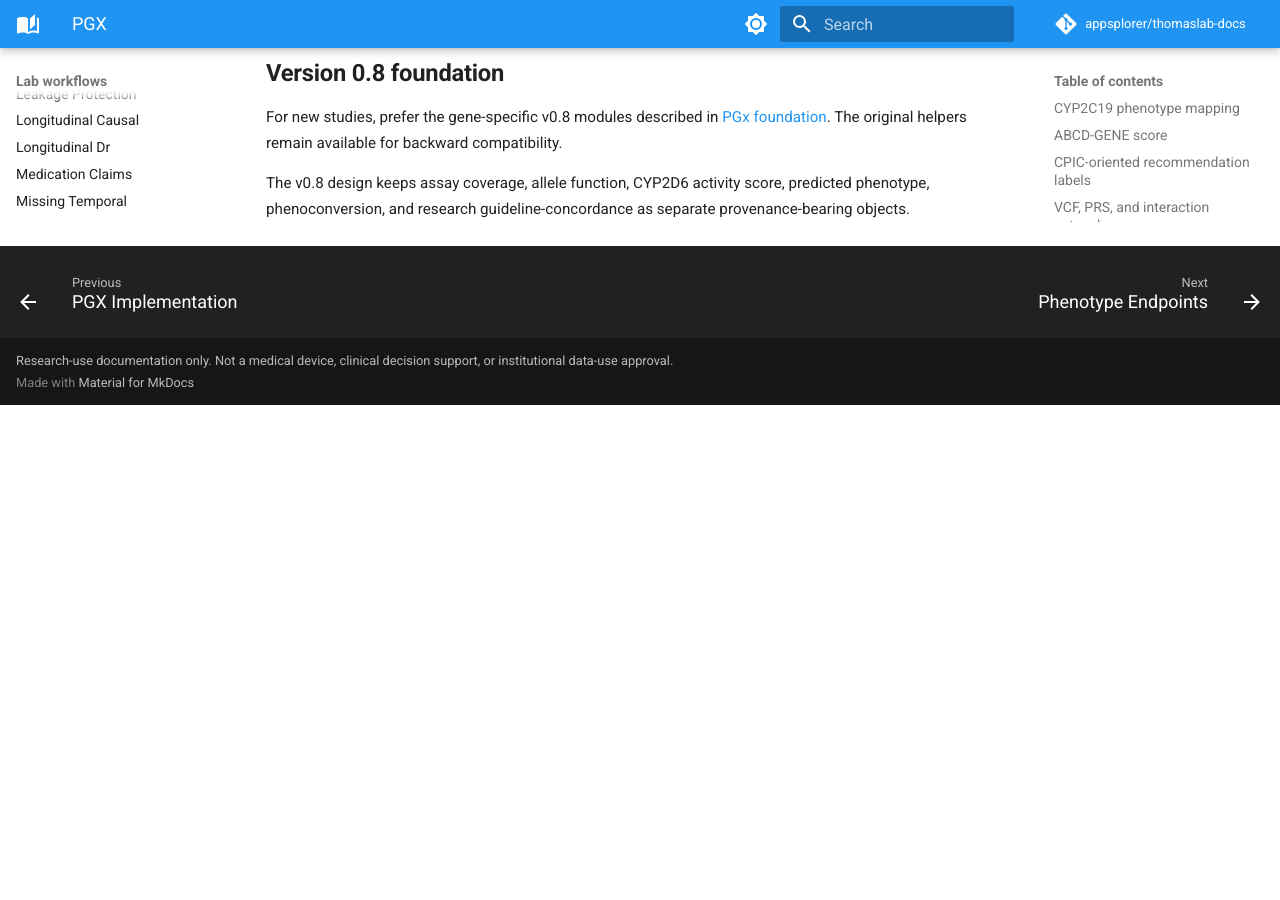
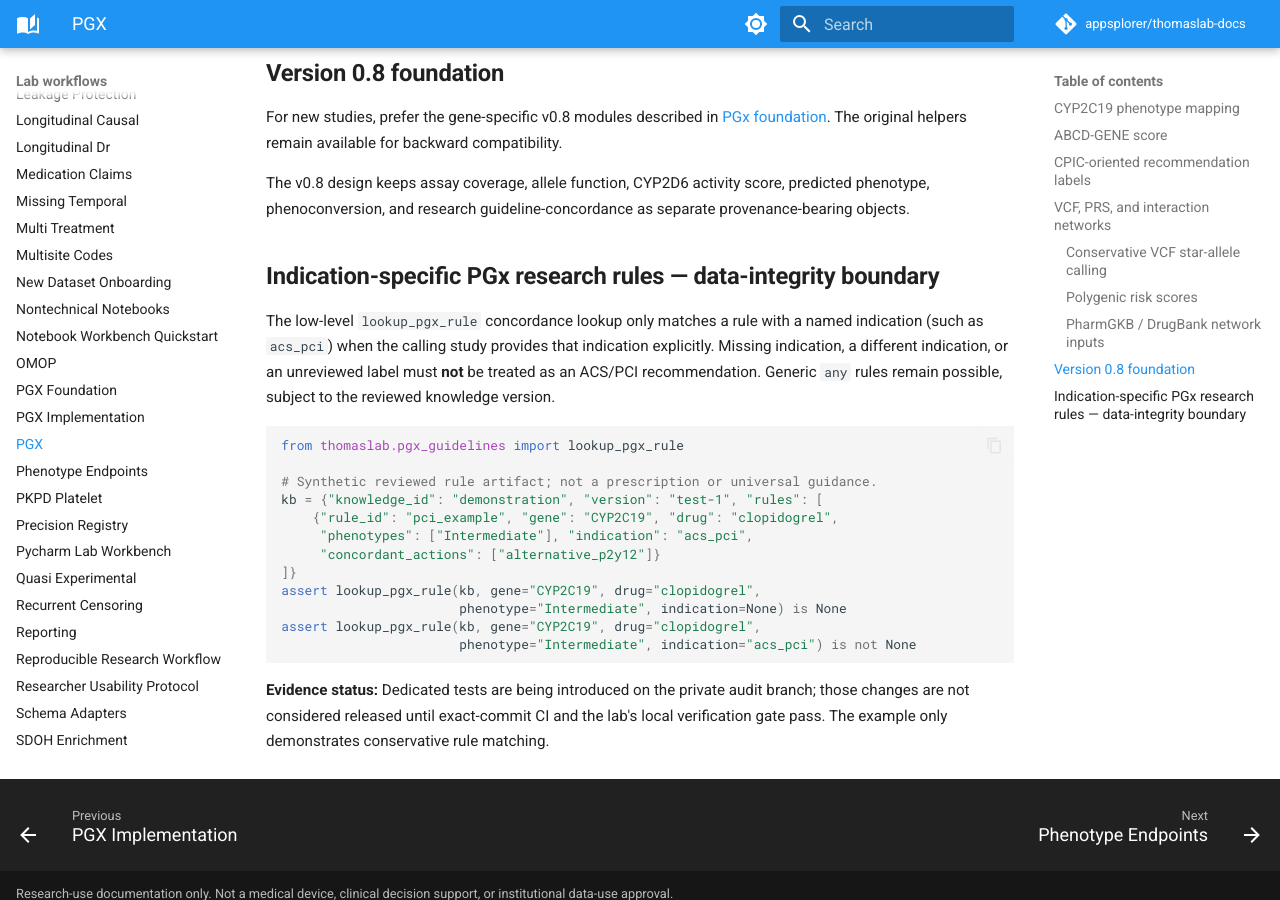
Before and after one commit to appsplorer/thomaslab-docs, an MkDocs documentation site: the page built from docs/guides/pgx.md, in a window 1280 px wide and 900 px high, scrolled down 2383 px. Built offline with MkDocs 1.6.1 and Material for MkDocs 9.7.7, drawn with Linux system fonts in a browser that asks for light colours; comment, search, counter and statistics services are not loaded; before the commit the page ends 2788 px from its top, so only the background shows below that.

Commit message:
docs: publish PGx and survival input-contract guidance
* docs: detail PGx indication and competing-risk numeric safety contracts

* docs: detail PGx indication and competing-risk numeric safety contracts

````diff
--- a/docs/guides/pgx.md
+++ b/docs/guides/pgx.md
@@ -86,3 +86,24 @@ A generic VCF does **not** guarantee sufficient phasing, locus coverage, copy-nu
 For new studies, prefer the gene-specific v0.8 modules described in [PGx foundation](pgx-foundation.md). The original helpers remain available for backward compatibility.
 
 The v0.8 design keeps assay coverage, allele function, CYP2D6 activity score, predicted phenotype, phenoconversion, and research guideline-concordance as separate provenance-bearing objects.
+
+## Indication-specific PGx research rules — data-integrity boundary
+
+The low-level `lookup_pgx_rule` concordance lookup only matches a rule with a named indication (such as `acs_pci`) when the calling study provides that indication explicitly. Missing indication, a different indication, or an unreviewed label must **not** be treated as an ACS/PCI recommendation. Generic `any` rules remain possible, subject to the reviewed knowledge version.
+
+```python
+from thomaslab.pgx_guidelines import lookup_pgx_rule
+
+# Synthetic reviewed rule artifact; not a prescription or universal guidance.
+kb = {"knowledge_id": "demonstration", "version": "test-1", "rules": [
+    {"rule_id": "pci_example", "gene": "CYP2C19", "drug": "clopidogrel",
+     "phenotypes": ["Intermediate"], "indication": "acs_pci",
+     "concordant_actions": ["alternative_p2y12"]}
+]}
+assert lookup_pgx_rule(kb, gene="CYP2C19", drug="clopidogrel",
+                       phenotype="Intermediate", indication=None) is None
+assert lookup_pgx_rule(kb, gene="CYP2C19", drug="clopidogrel",
+                       phenotype="Intermediate", indication="acs_pci") is not None
+```
+
+**Evidence status:** Dedicated tests are being introduced on the private audit branch; those changes are not considered released until exact-commit CI and the lab's local verification gate pass. The example only demonstrates conservative rule matching.
````
Also changed, not shown: docs/guides/advanced-survival.md (+8 -0 lines).
